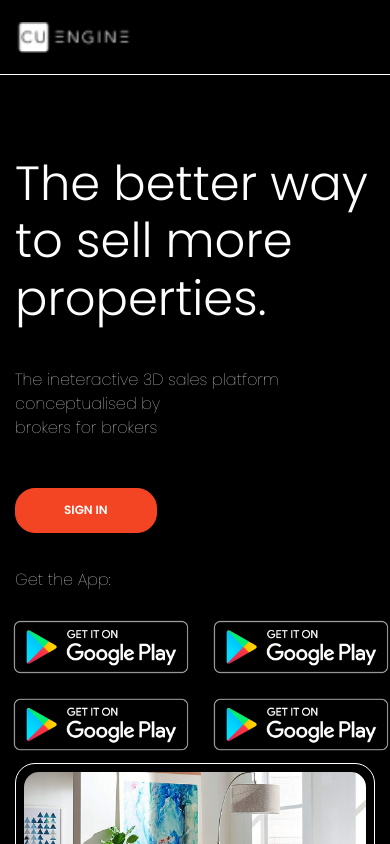
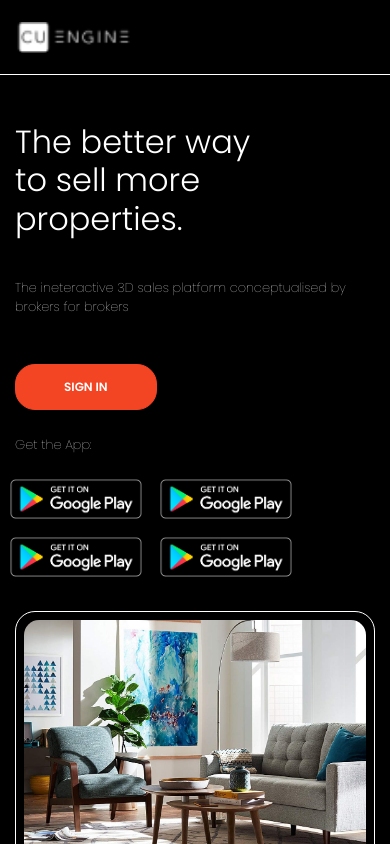
Before and after one commit to RupaliPareek/cubedots-test, a website: page index.html in a window 390 px wide. Shown: the top 844 px of the page. Drawn offline with Linux system fonts and the light colour scheme.

Commit message:
Mobile View UI

```diff
--- a/index.html
+++ b/index.html
@@ -3,6 +3,8 @@
 
 <head>
     <title>Cubedots Test</title>
+    <meta charset="utf-8">
+    <meta name="viewport" content="width=device-width, initial-scale=1, shrink-to-fit=no">
     <link rel="stylesheet" href="main.css" />
 </head>
 
--- a/main.scss
+++ b/main.scss
@@ -15,6 +15,10 @@ $brand-color:#f34423;
     font-weight: 300;
     margin-bottom: 20px;
     font-weight: 200;
+
+    @include media-breakpoint-up(xs) {
+        font-size: 0.8rem;
+    }
 }
 
 .section-header {
@@ -25,11 +29,19 @@ $brand-color:#f34423;
         font-weight: 200;
         color: $body-white;
         text-align: center;
+
+        @include media-breakpoint-up(xs) {
+            font-size: 2rem;
+        }
     }
 }
 
 @mixin section-padding {
     padding: 6rem 0;
+
+    @include media-breakpoint-up(xs) {
+        padding: 4rem 0;
+    }
 }
 
 .bordered-button {
@@ -108,15 +120,27 @@ button:focus {
     color: #fff;
     padding: 5rem 0 5rem;
 
+    @include media-breakpoint-up(xs) {
+        padding: 3rem 0 5rem;
+    }
+
     h2 {
         font-size: 3rem;
         font-weight: 300;
+
+        @include media-breakpoint-up(xs) {
+            font-size: 2rem;
+        }
     }
 
     p {
         font-size: 1rem;
         font-weight: 100;
         padding: 2rem 0;
+
+        @include media-breakpoint-up(xs) {
+            font-size: 0.8rem;
+        }
     }
 
     button {
@@ -129,6 +153,11 @@ button:focus {
     .get-button-block {
         margin-top: 35px;
 
+        @include media-breakpoint-up(xs) {
+            margin-top: 25px;
+            margin-bottom: 25px;
+        }
+
         p {
             padding: 0;
         }
@@ -139,7 +168,11 @@ button:focus {
         margin-left: -14px;
 
         img {
-            width: 200px
+            width: 200px;
+
+            @include media-breakpoint-up(xs) {
+                width: 150px;
+            }
         }
     }
 
@@ -164,8 +197,17 @@ button:focus {
     padding: 6rem 0;
     text-align: center;
 
+    @include media-breakpoint-up(xs) {
+        padding: 4rem 0;
+    }
+
     p {
         font-size: 1.3rem;
+
+        @include media-breakpoint-up(xs) {
+            font-size: 1rem;
+        }
+
     }
 
     img {
@@ -192,6 +234,11 @@ button:focus {
         img {
             width: 80px;
             height: 80px;
+
+            @include media-breakpoint-up(xs) {
+                width: 40px;
+                height: 40px;
+            }
         }
 
         h4 {
@@ -199,6 +246,12 @@ button:focus {
             font-size: 2rem;
             margin-bottom: 60px;
             margin-top: 20px;
+
+            @include media-breakpoint-up(xs) {
+                font-size: 1.5rem;
+                margin-bottom: 25px;
+                margin-top: 20px;
+            }
         }
 
         ul {
@@ -206,6 +259,11 @@ button:focus {
 
             li {
                 @include section-li;
+
+                @include media-breakpoint-up(xs) {
+                    font-size: 14px;
+                    text-align: left;
+                }
             }
         }
 
@@ -225,6 +283,12 @@ button:focus {
         width: 80%;
         margin-top: 20px;
 
+        @include media-breakpoint-up(xs) {
+            width: 100%;
+            margin-top: 0px;
+        }
+
+
         img {
             width: 100%;
             border-radius: 10px;
@@ -236,6 +300,11 @@ button:focus {
     .pd-t-b {
         padding-top: 3.5rem;
         padding-bottom: 3.5rem;
+
+        @include media-breakpoint-up(xs) {
+            padding-top: 1.5rem;
+            padding-bottom: 1.5rem;
+        }
     }
 
     .alternate-text-section {
@@ -245,6 +314,10 @@ button:focus {
             margin-bottom: 45px;
             text-transform: capitalize;
 
+            @include media-breakpoint-up(xs) {
+                font-size: 1.5rem;
+                margin-bottom: 20px;
+            }
         }
     }
 
@@ -281,6 +354,10 @@ button:focus {
         font-size: 18px;
         font-weight: 300;
         padding: 2rem 0;
+
+        @include media-breakpoint-up(xs) {
+            font-size: 0.8rem;
+        }
     }
 
     button {
@@ -309,6 +386,10 @@ button:focus {
         font-size: 18px;
         font-weight: 200;
         margin-bottom: 32px;
+
+        @include media-breakpoint-up(xs) {
+            font-size: 0.8rem;
+        }
     }
 
     button {
@@ -333,11 +414,19 @@ button:focus {
 .spacing-left {
     margin-bottom: 50px;
     padding-left: 25px;
+
+    @include media-breakpoint-up(xs) {
+        padding-left: 0px;
+    }
 }
 
 .spacing-right {
     margin-bottom: 50px;
     padding-right: 25px;
+
+    @include media-breakpoint-up(xs) {
+        padding-right: 0px;
+    }
 }
 
 /* -- Video Section End -- */
@@ -346,6 +435,10 @@ button:focus {
 .download-app-section {
     background-color: #191919;
     padding: 6rem 0;
+
+    @include media-breakpoint-up(xs) {
+        padding: 4rem 0;
+    }
 
     .app-screenshot {
         img {
@@ -360,6 +453,10 @@ button:focus {
         font-weight: 300;
         margin-bottom: 25px;
         margin-top: 32px;
+
+        @include media-breakpoint-up(xs) {
+            font-size: 1.5rem;
+        }
     }
 
     .logo-block-section {
@@ -369,16 +466,17 @@ button:focus {
 
         img {
             width: 180px;
+
+            @include media-breakpoint-up(xs) {
+                width: 140px;
+            }
+
         }
     }
 
     .ml-15 {
         margin-left: 15px;
     }
-
-
-
-
 
 }
 
```
Also changed, not shown: main.css, 1 other file.
